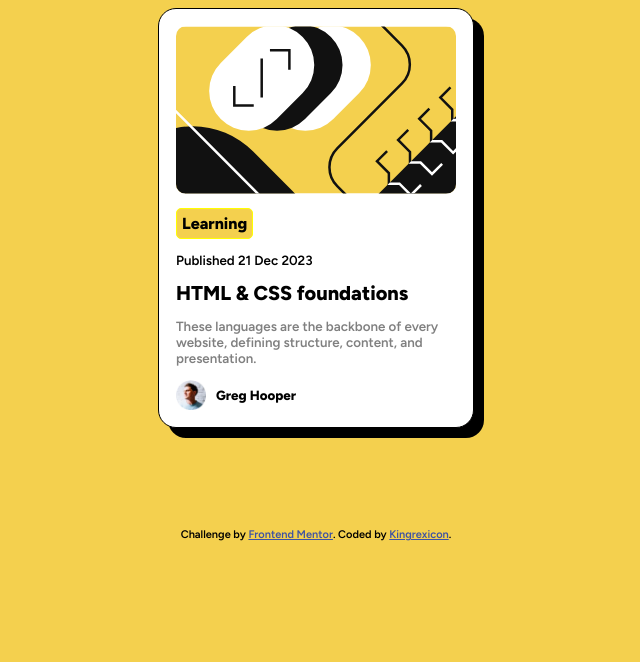
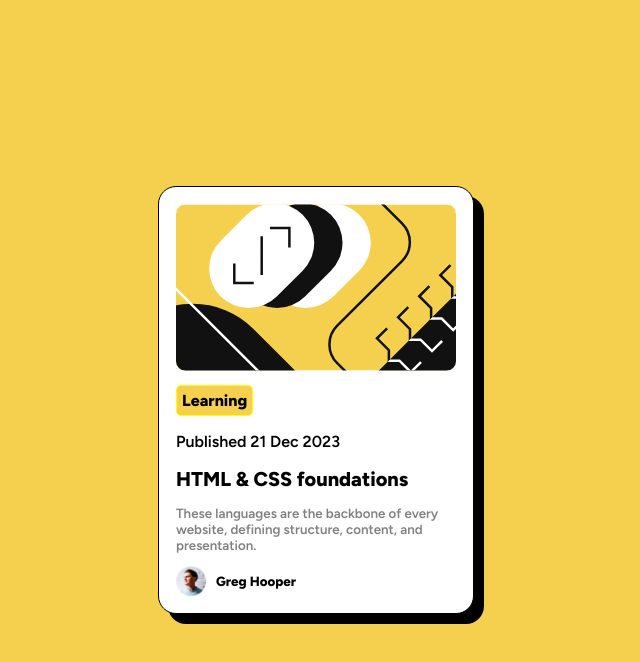
Before and after one commit to Kingrexicon/kr-blog-Card, a plain HTML site: page index.html in a window 1280 px wide. Shown: the whole page, without its empty margins (324-964 px from the left). Drawn offline with Linux system fonts and the light colour scheme.

Commit message:
made the card to be in the center

```diff
--- a/index.html
+++ b/index.html
@@ -27,7 +27,7 @@
     <div class="card">
       <img src="assets/images/illustration-article.svg" alt="illustration-article" width="100%">
    <div class="btn">Learning</div>
-   <p style="font-size: smaller;">Published 21 Dec 2023</p>
+   <p style="font-size: smallerk;">Published 21 Dec 2023</p>
 <div class="hover"  >HTML & CSS foundations</div>
 <p style="color: grey; font-size: smaller; ">These languages are the backbone of every website, defining structure, content, and presentation.</p>
    <footer>
@@ -38,10 +38,10 @@
   </section>
 
 
-  <div class="attribution" style="margin-top: 100px;">
+  <!-- <div class="attribution" >
     Challenge by <a href="https://www.frontendmentor.io?ref=challenge" target="_blank">Frontend Mentor</a>.
     Coded by <a href="https://oyedeleoreofe.netlify.app/">Kingrexicon</a>.
-  </div>
+  </div> -->
 </body>
 
 </html>
--- a/style.css
+++ b/style.css
@@ -1,24 +1,32 @@
   @import url('https://fonts.googleapis.com/css2?family=Figtree:wght@600;800&display=swap');
 
 
-Body{
+  Body {
       background: hsl(47, 88%, 63%);
       font-family: 'Figtree', sans-serif;
       font-size: 16px;
+      padding: 0;
+      margin: 0;
+    display: flex;
+    flex-direction: row;
+    /* justify-content: center; */
+    /* align-items: center; */
+
   }
 
 
-section{
+  section {
       width: 100%;
       display: flex;
-    margin: auto;
+      height: 100vh;
+      overflow: auto;
       flex-direction: row;
-    align-items: end;
+      align-items: center;
       justify-content: center;
       /* background-color: black; */
     }
 
-.card{
+    .card {
       width: 280px;
       background-color: white;
       border-radius: 18px;
@@ -27,11 +35,11 @@ section{
       box-shadow: 10px 10px 0 0 black;
   }
 
-img{
+  img {
       border-radius: 10px;
   }
 
-.btn{
+  .btn {
       color: black;
       border: 1px solid yellow;
       width: fit-content;
@@ -43,22 +51,25 @@ img{
 
   }
 
-.hover{
+  .hover {
       color: black;
       font-weight: 800;
       font-size: 20px;
-    font-family: 'Figtree', sans-serif;}
+      font-family: 'Figtree', sans-serif;
+  }
 
-.hover:hover{
+  .hover:hover {
       color: hsl(47, 88%, 63%);
   }
-footer{
+
+  footer {
       display: flex;
       flex-direction: row;
       gap: 10px;
       align-items: center;
   }
-.name{
+
+  .name {
       font-weight: 800;
       font-size: smaller;
   }
```
Lines whose indentation alone changed are shown as unchanged.
